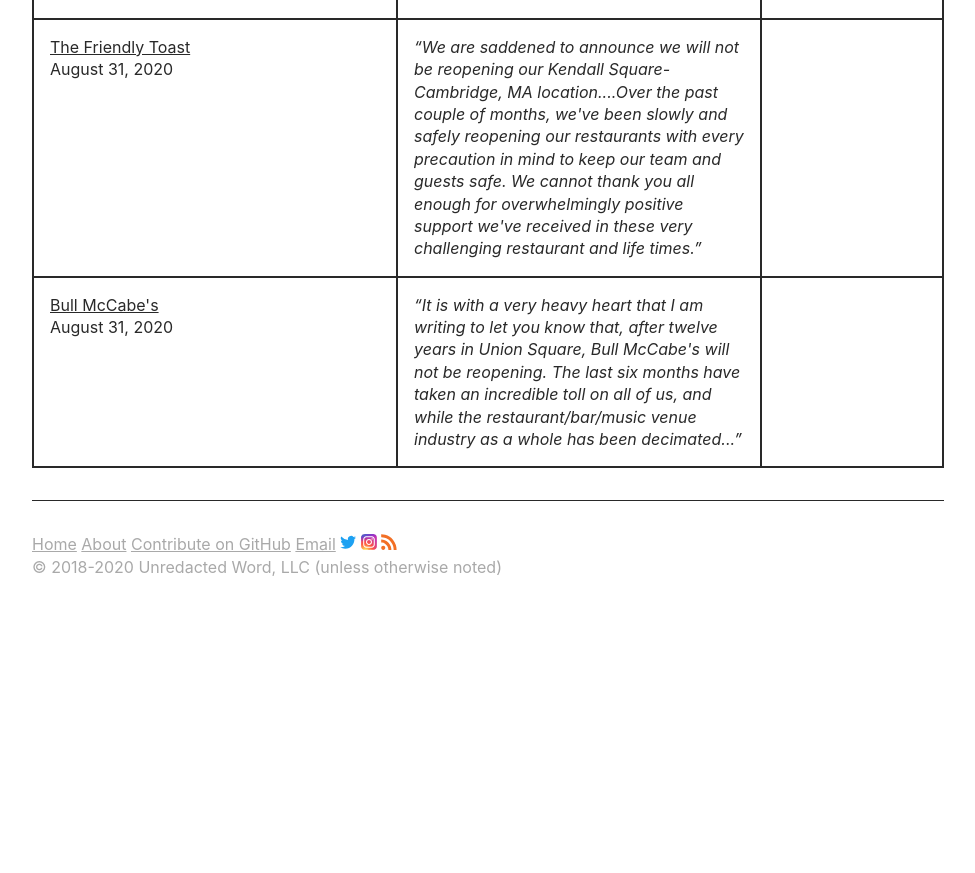
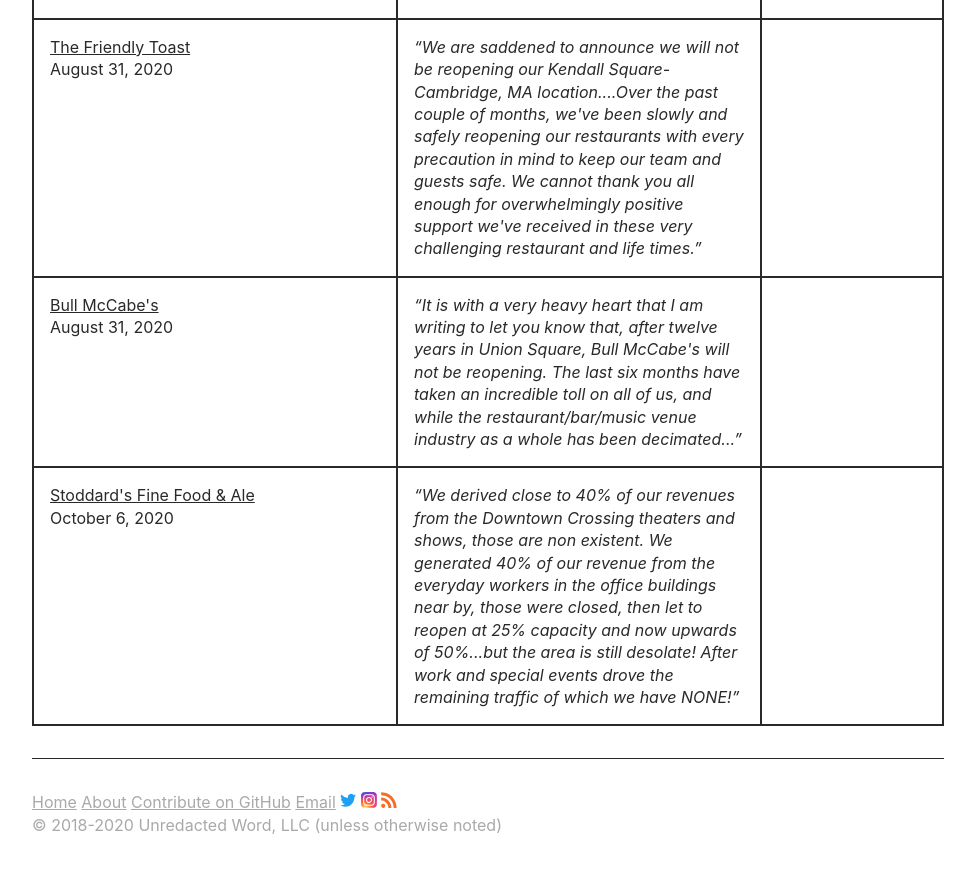
Before and after one commit to unredacted-word/katamari-restaurants, a Jekyll site: the page built from index.md, in a window 1280 px wide and 900 px high, scrolled down 5162 px. Shown: the top 873 px of the window, without its empty margins (152-1127 px from the left). Built offline with Jekyll 4.4.1, drawn with Linux system fonts in a browser that asks for light colours; before the commit the page ends 5804 px from its top, so only the background shows below that.

Commit message:
stoddards

```diff
--- a/_data/companies.yml
+++ b/_data/companies.yml
@@ -228,3 +228,14 @@ bullmccabes:
     after twelve years in Union Square, Bull McCabe's will not be reopening.
     The last six months have taken an incredible toll on all of us, and while
     the restaurant/bar/music venue industry as a whole has been decimated...</q>
+
+stoddards:
+  name: "Stoddard's Fine Food & Ale"
+  date: 2020-10-06 10:00:00
+  url: https://twitter.com/Ace6one7/status/1313487789640613890
+  notes: >
+    <q>We derived close to 40% of our revenues from the Downtown Crossing theaters and shows,
+    those are non existent. We generated 40% of our revenue from the everyday workers in
+    the office buildings near by, those were closed, then let to reopen at 25% capacity
+    and now upwards of 50%...but the area is still desolate! After work and special
+    events drove the remaining traffic of which we have NONE!</q>
```
